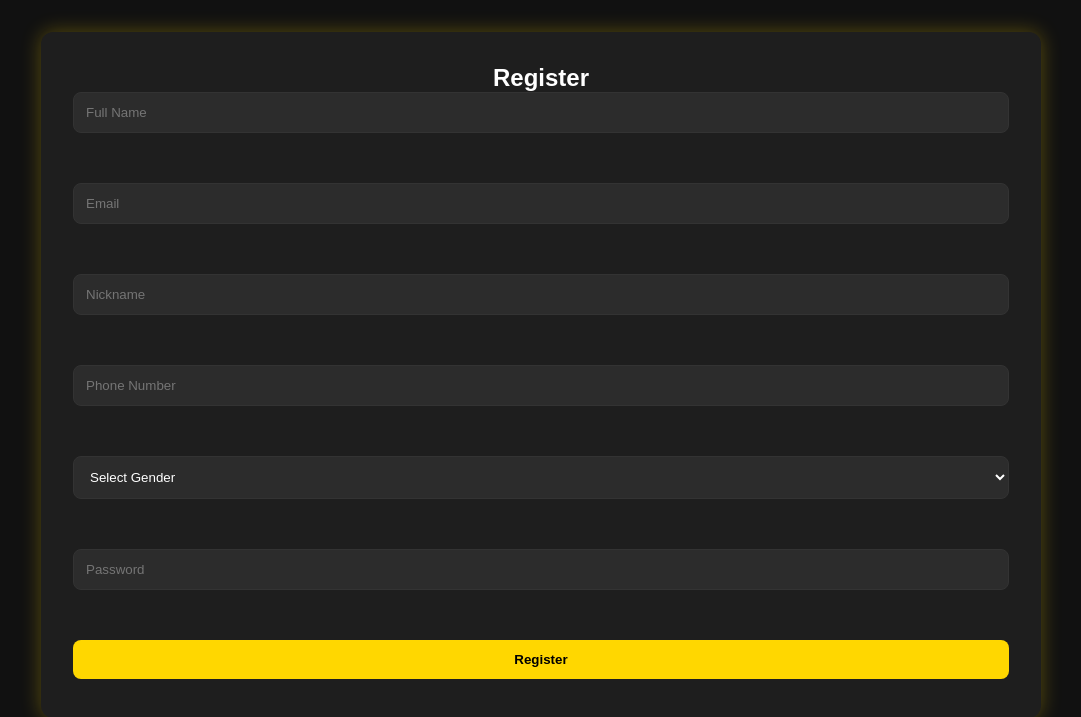
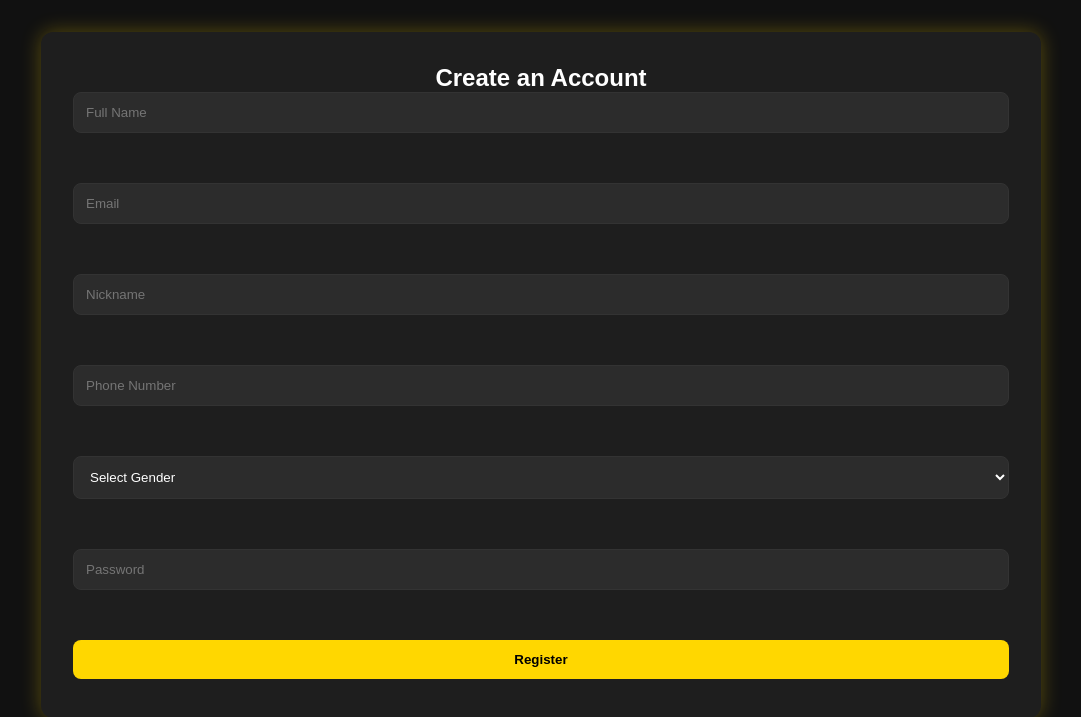
Before and after one commit to Damolaxo/rain-chat.github.io, a Flask app: page /register in a window 1280 px wide. Shown: the part 50-767 px from the top of the page, without its empty margins (99-1180 px from the left). Run offline with Flask 3, Linux system fonts and the light colour scheme.

Commit message:
Update register.html

```diff
--- a/templates/register.html
+++ b/templates/register.html
@@ -1,7 +1,7 @@
 {% extends "base.html" %}
 {% block content %}
 <div class="form-container">
-    <h2>Register</h2>
+    <h2>Create an Account</h2>
     <form method="POST" action="{{ url_for('register') }}">
         <input type="text" name="full_name" placeholder="Full Name" required><br>
         <input type="email" name="email" placeholder="Email" required><br>
```
